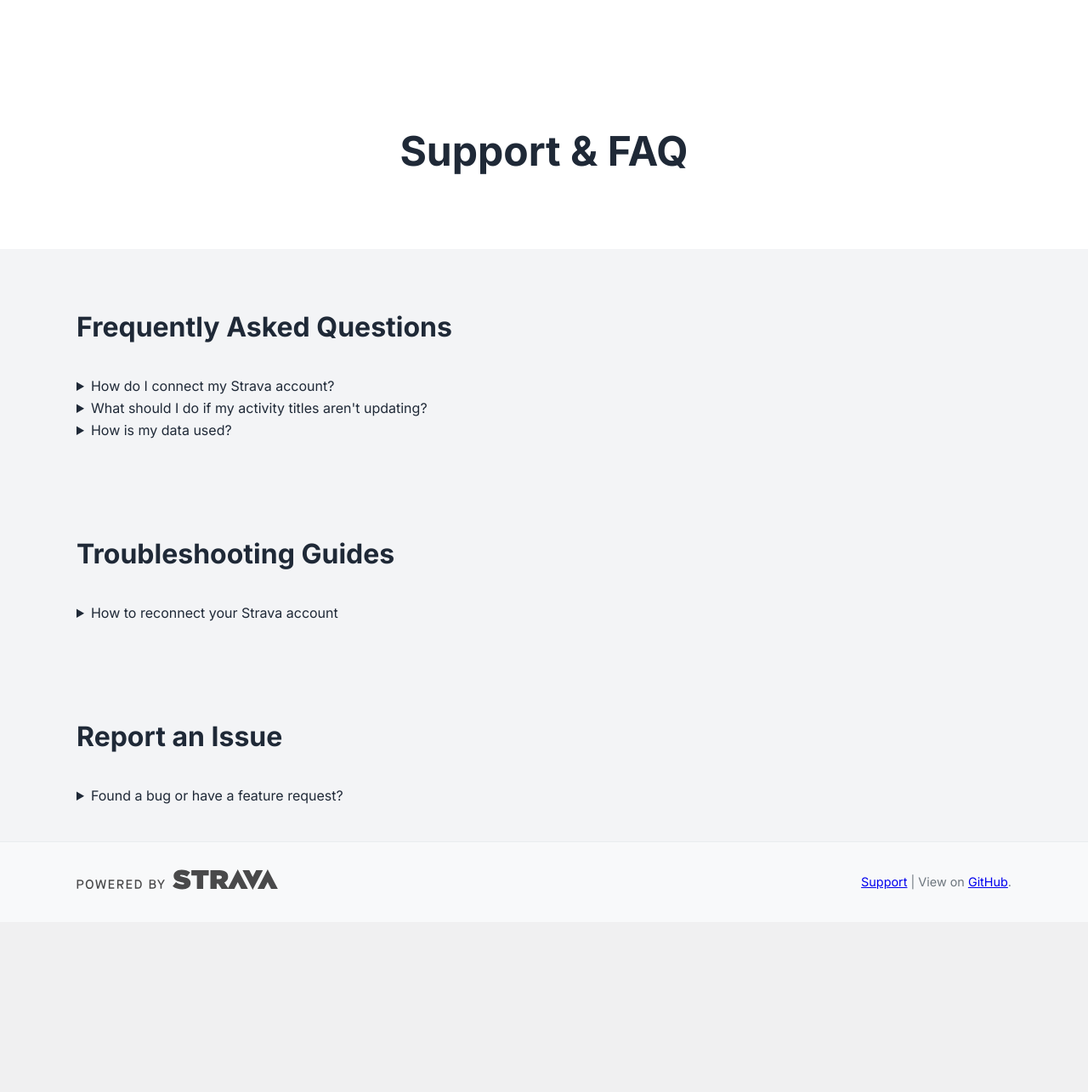
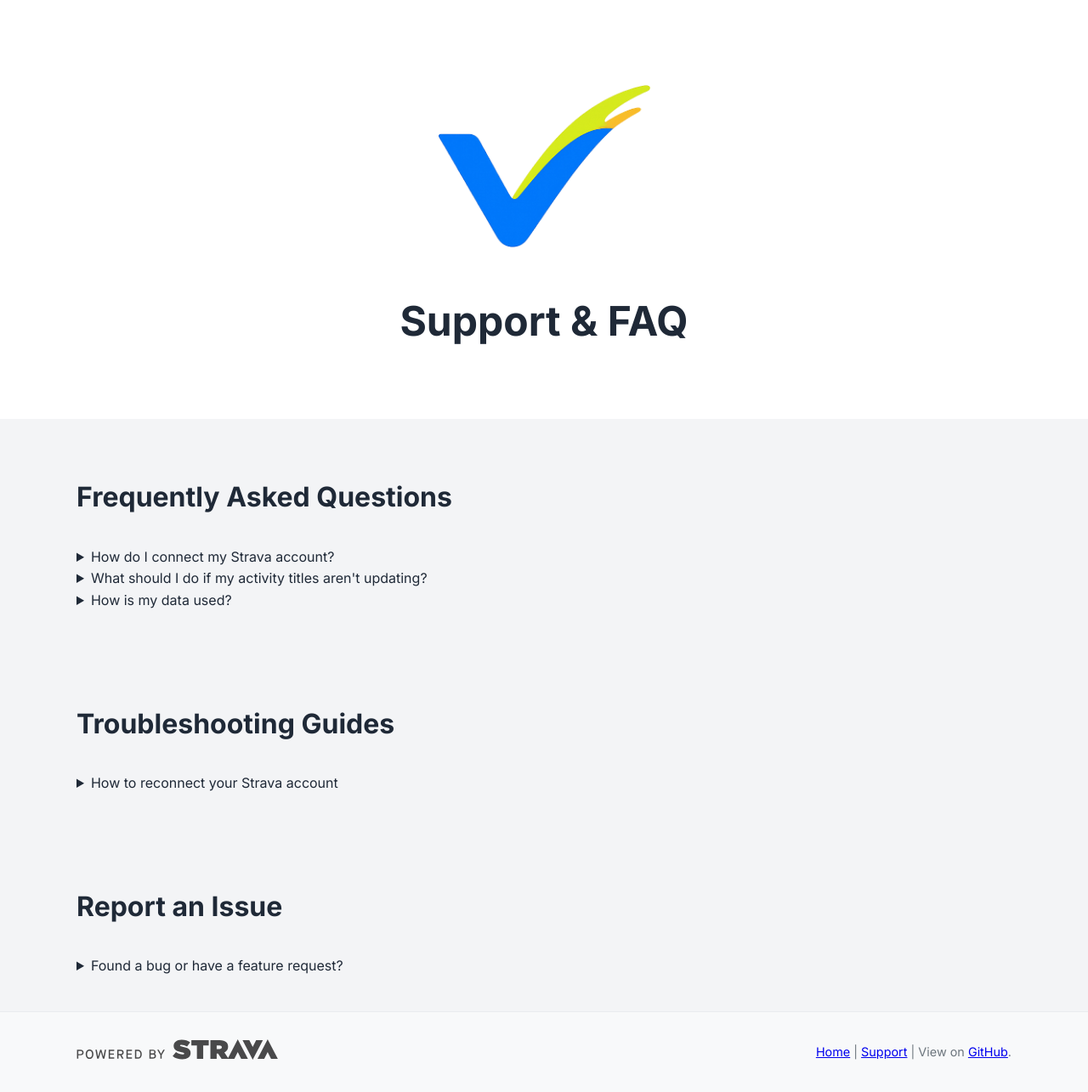
Before and after one commit to wadewegner/vibe-writer, a Node server app: page /support/ in a window 1280 px wide. Shown: the whole page at 85% size. Before the commit the page ends 1047 px from the top, so only its background shows below. Run offline with Node 20, Linux system fonts and the light colour scheme.

Commit message:
feat: finalize support page navigation
- Adds logo with home link to support page header

- Adds home link to site footer for consistent navigation

Related to Task 4.0 in prd-support-page.md

```diff
--- a/src/views/partials/footer.ejs
+++ b/src/views/partials/footer.ejs
@@ -7,7 +7,7 @@
         </a>
       </div>
       <div class="footer-links">
-        <a href="/support">Support</a> | View on <a href="https://github.com/wadewegner/strava-title-generator" target="_blank" rel="noopener noreferrer">GitHub</a>.
+        <a href="/">Home</a> | <a href="/support">Support</a> | View on <a href="https://github.com/wadewegner/strava-title-generator" target="_blank" rel="noopener noreferrer">GitHub</a>.
       </div>
     </div>
   </div>
--- a/src/views/support.ejs
+++ b/src/views/support.ejs
@@ -3,6 +3,7 @@
 <main class="landing-page">
     <section class="hero-section">
         <div class="container">
+            <a href="/"><img src="/img/vibewriter-logo.png" alt="VibeWriter Home" class="logo"></a>
             <h1 class="hero-title">Support & FAQ</h1>
         </div>
     </section>
```
